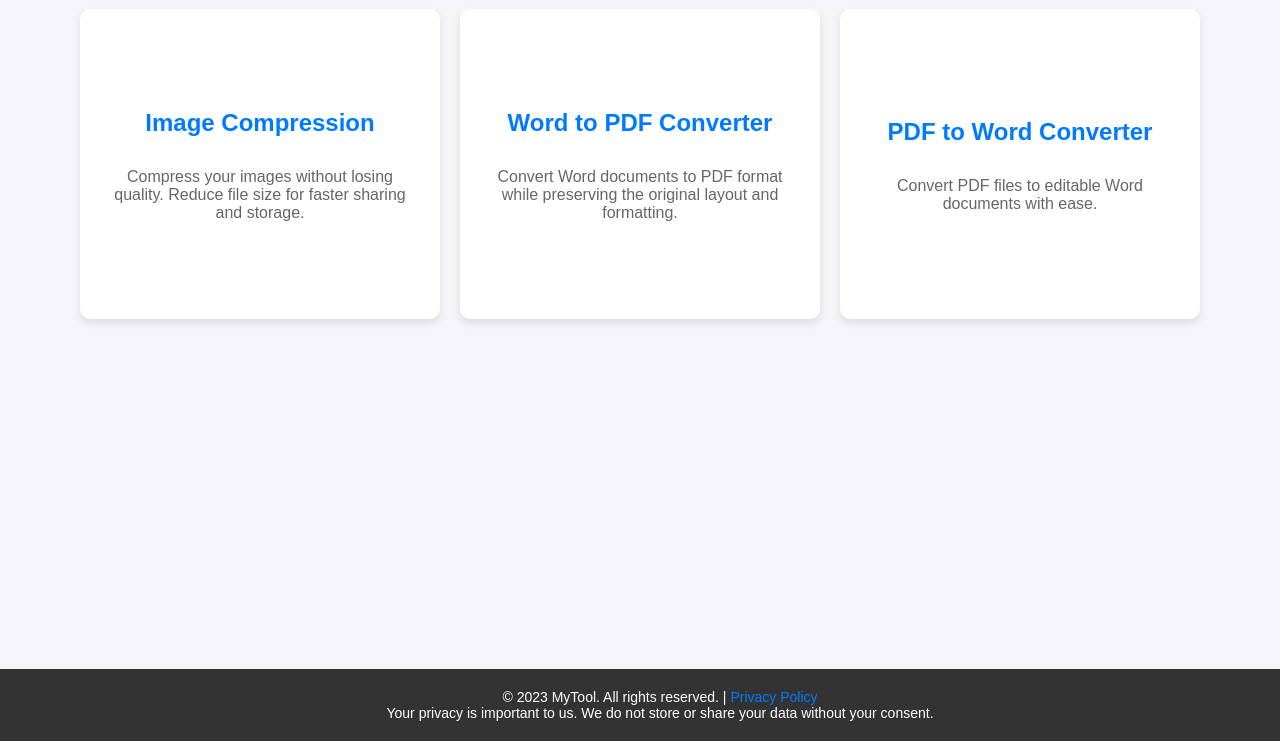
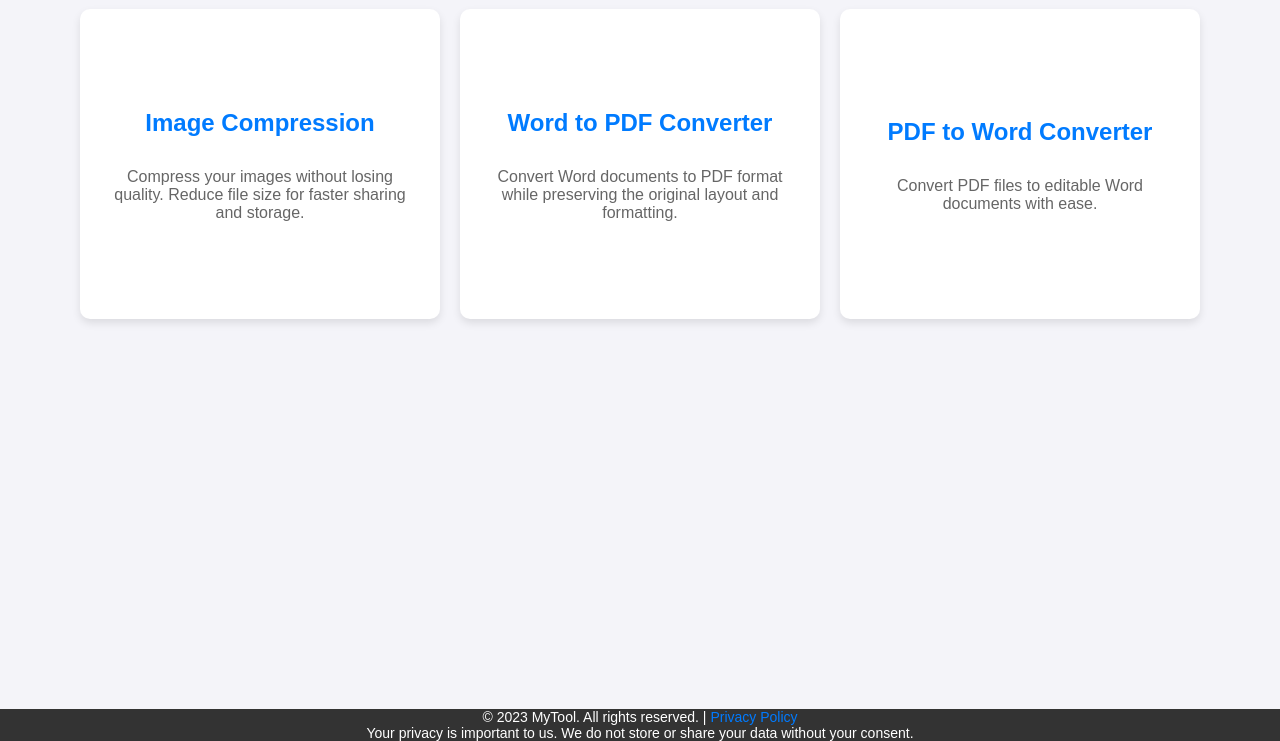
Before and after one commit to jaspreet55/myTool, a plain HTML site: page index.html in a window 1280 px wide. Shown: the part 59-800 px from the top of the page. Drawn offline with Linux system fonts and the light colour scheme.

Commit message:
Update index.html
css changes

```diff
--- a/index.html
+++ b/index.html
@@ -129,10 +129,10 @@
         footer {
             background-color: #333;
             color: white;
-            padding: 20px;
+/*             padding: 20px; */
             text-align: center;
             width: 100%;
-            position: fixed; /* Fixed footer */
+            position: static; /* Fixed footer */
             bottom: 0;
             left: 0;
         }
```
